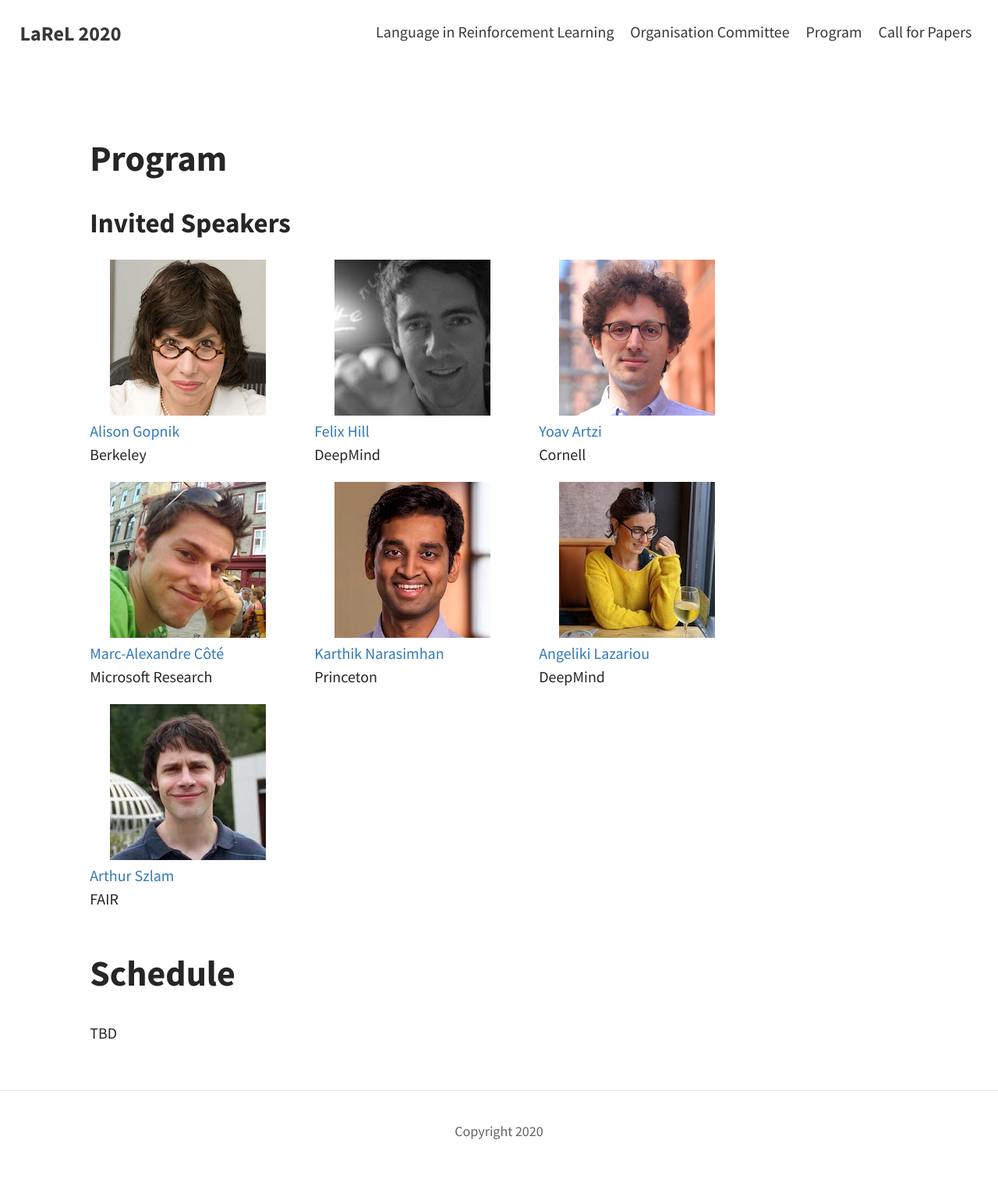
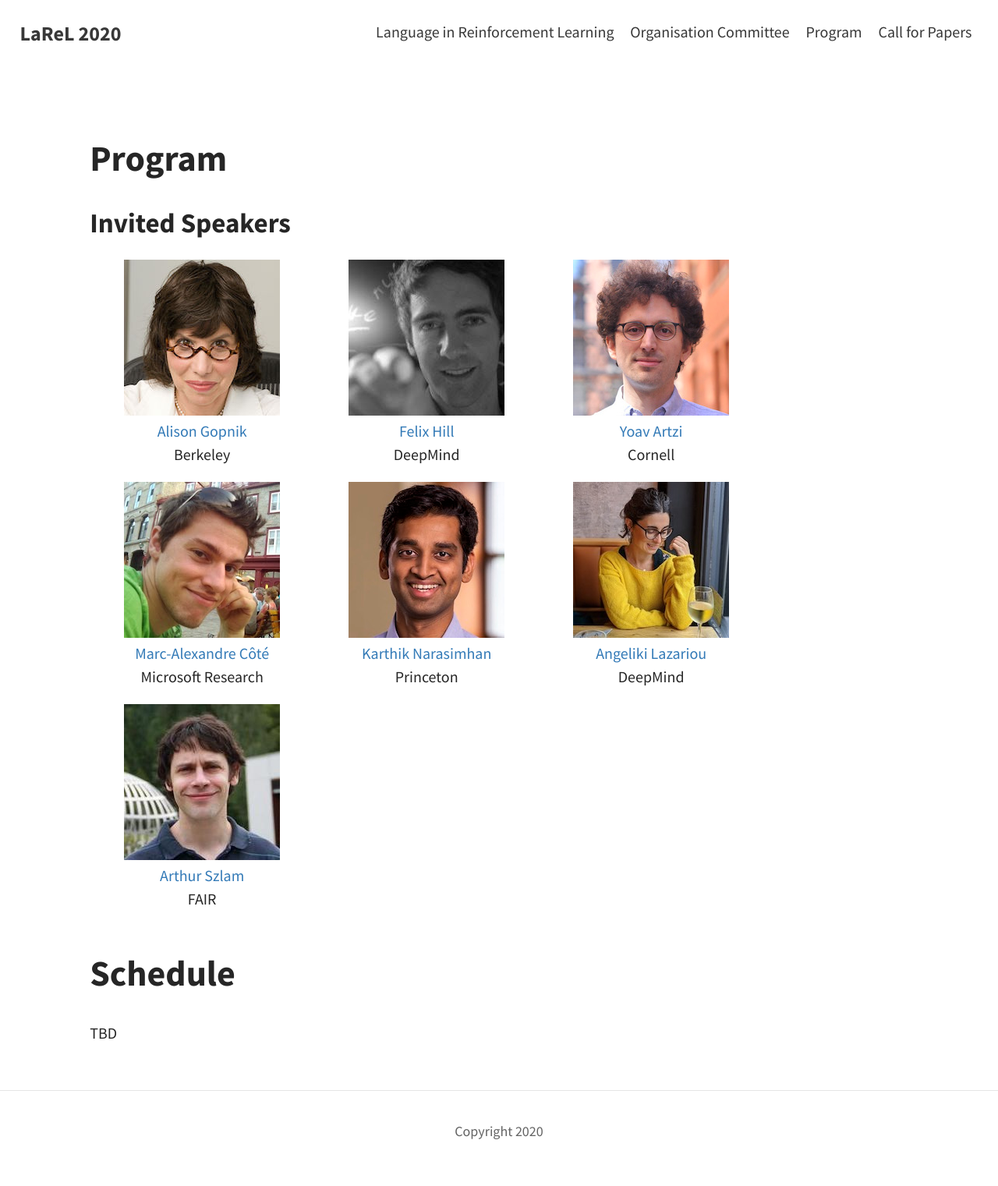
Before and after one commit to LaReL-WS/LaReL-WS.github.io, a Jekyll site: the page built from pages/programs.md, in a window 1280 px wide. Shown: the whole page at 78% size. Built offline with Jekyll 4.4.1, drawn with Linux system fonts in a browser that asks for light colours.

Commit message:
center images

```diff
--- a/_includes/person.html
+++ b/_includes/person.html
@@ -1,5 +1,5 @@
-<div class="card" style="width: 18rem;">
-  <img src="{{include.img}}" class="card-img-top" alt="{{include.name}}">
+<div class="card text-center" style="width: 18rem;">
+  <img src="{{include.img}}" class="card-img-top text-center" alt="{{include.name}}">
   <div class="card-body">
     <p class="card-text">
       <a href="{{include.url}}">{{include.name}}</a>
```
